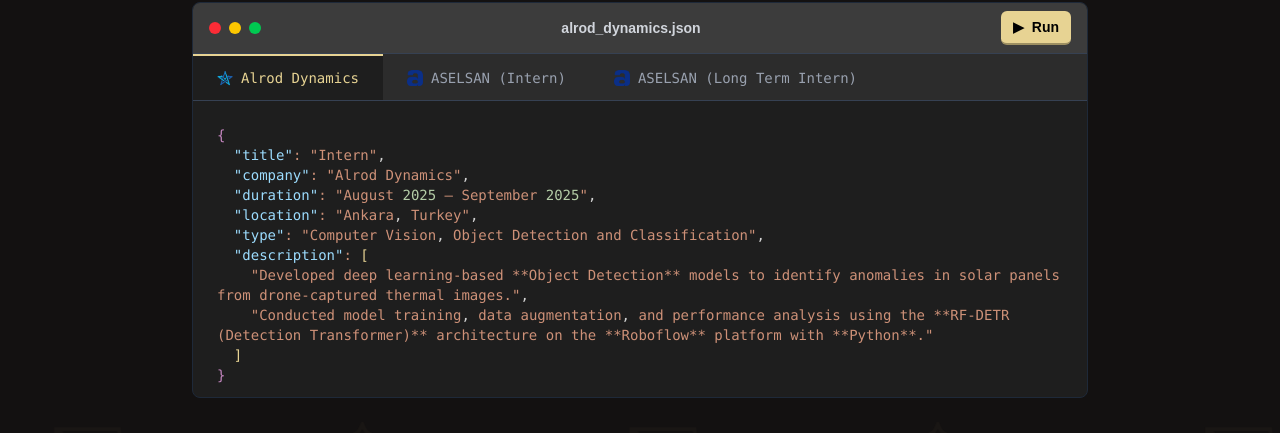
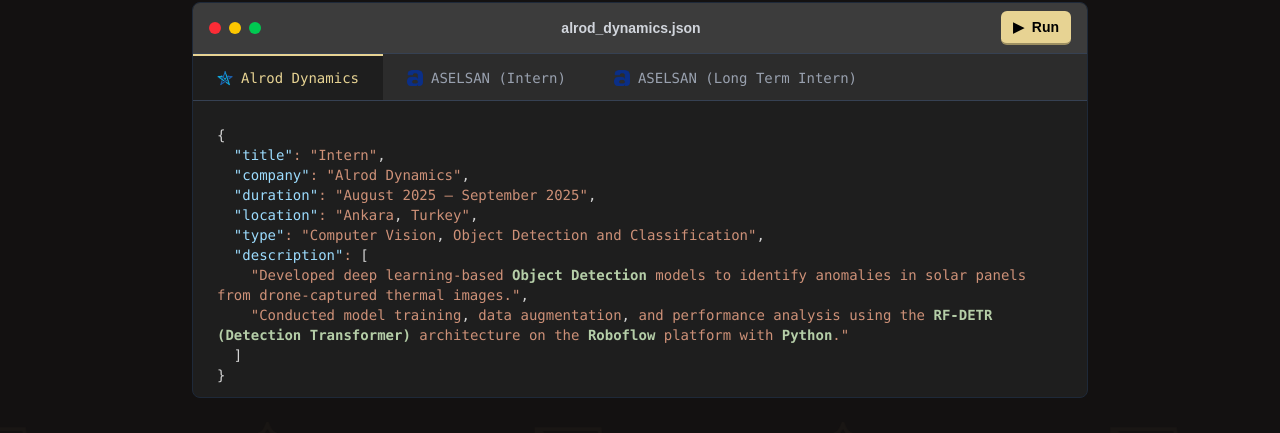
Before and after one commit to emireroglu2k/portfolio, a React (Vite) app: page / in a window 1280 px wide. Shown: the part 1047-1480 px from the top of the page. Built offline with nearby package versions, Linux system fonts and the light colour scheme; a web font is replaced by a local one.

Commit message:
Refactor Experience section scrolling text layout and update JSON highlighting styles

```diff
--- a/src/components/Experience/Experience.jsx
+++ b/src/components/Experience/Experience.jsx
@@ -170,13 +170,13 @@
     // ---------- render ----------
     return (
         <section id="experience" ref={sectionRef} className="relative z-10 w-full py-20 px-5 experience-section">
-            {/* Background Scrolling Text - Right (top) */}
-            <div className="scrolling-text-bg-r absolute top-0 bleed-100vw">
+            {/* Background Scrolling Text - Left */}
+            <div className="scrolling-text-bg-l absolute top-0 bleed-100vw">
                 <div className="scroll-content"><span>{scrollingTextContent}</span><span>{scrollingTextContent}</span></div>
             </div>
 
-            {/* Background Scrolling Text - Left (bottom) */}
-            <div className="scrolling-text-bg-l absolute bottom-0 bleed-100vw">
+            {/* Background Scrolling Text - Right */}
+            <div className="scrolling-text-bg-r absolute bottom-0 bleed-100vw">
                 <div className="scroll-content"><span>{scrollingTextContent}</span><span>{scrollingTextContent}</span></div>
             </div>
 
--- a/src/components/Experience/utils.js
+++ b/src/components/Experience/utils.js
@@ -3,7 +3,9 @@
 /* -------------------------------------------Tiny JSON syntax highlighter (safe-ish)-------------------------------------------- */
 export const highlightJson = (jsonString) => {
     const esc = jsonString.replace(/&/g, '&amp;').replace(/</g, '&lt;').replace(/>/g, '&gt;');
-    let h = esc.replace(/"([^"\\]|.)*"/g, (m) => `<span class="json-string">${m}</span>`);
+    // Highlight **...** as .json-number
+    let h = esc.replace(/\*\*([^*]+)\*\*/g, (m, g1) => `<span class="json-highlight-green">${g1}</span>`);
+    h = h.replace(/"([^"\\]|.)*"/g, (m) => `<span class="json-string">${m}</span>`);
     h = h.replace(/\b-?\d+(?:\.\d+)?(?:[eE][+-]?\d+)?\b/g, (m) => `<span class="json-number">${m}</span>`);
     h = h.replace(/(true|false|null)\b/g, (m) => `<span class="json-boolean-null">${m}</span>`);
     h = h.replace(/[{}]/g, (m) => `<span class="json-brace">${m}</span>`);
--- a/src/index.css
+++ b/src/index.css
@@ -341,7 +341,7 @@
 }
 
 .json-number {
-    color: #b5cea8; /* Light green for numbers */
+    color: #ce9178; /* Light green for numbers */
 }
 
 .json-boolean-null {
@@ -349,17 +349,17 @@
 }
 
 .json-brace {
-    color: #c586c0; /* VSCode purple for {} */
+    color: #d4d4d4; /* VSCode purple for {} */
 }
 .json-bracket {
-    color: #e7d393; /* VSCode yellow for [] */
+    color: #d4d4d4; /* VSCode yellow for [] */
 }
 .json-comma {
     color: #d4d4d4; /* Light gray for commas */
 }
 
 .json-highlight-green {
-    color: #4ec98d; /* Green for highlighted text */
+    color: #b5cea8; /* Green for highlighted text */
     font-weight: bold;
 }
 
```
